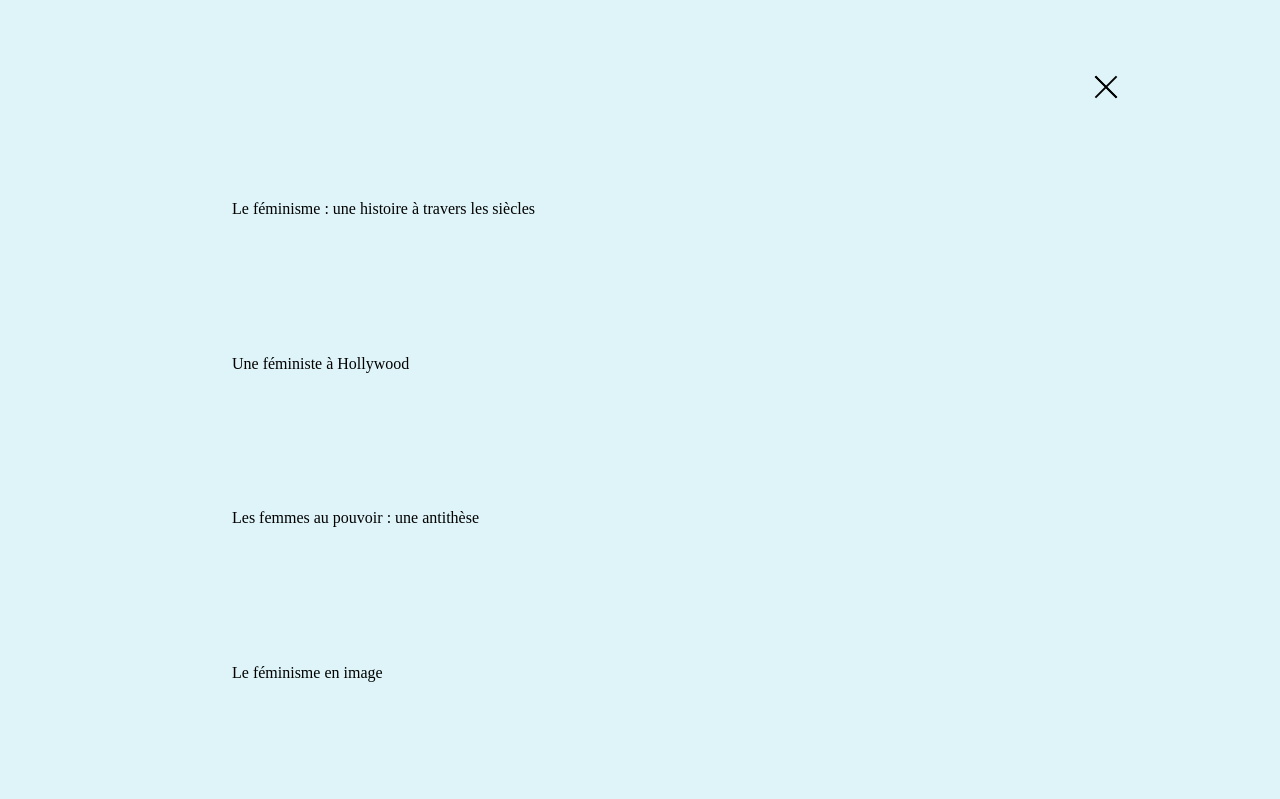
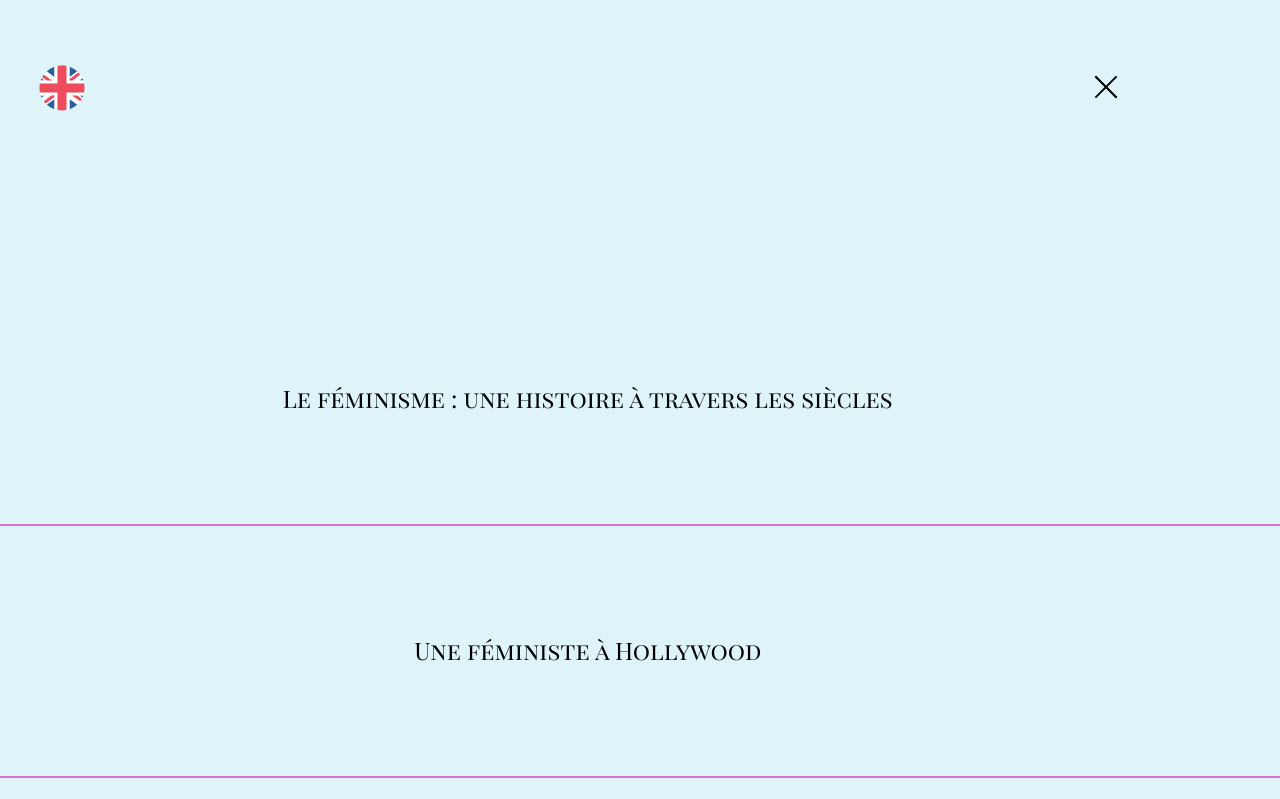
Before and after one commit to Beaurain-Hugo/ProjetS1, a plain HTML site: page index.html in a window 1280 px wide. Both pictures are taken after a click on the button 1105 px from the left and 85 px from the top of the page. Shown: the top 799 px of the page. Drawn offline with nearby package versions, Linux system fonts and the light colour scheme; a web font is replaced by a local one.

Commit message:
Finalisation du menu

```diff
--- a/index.html
+++ b/index.html
@@ -27,6 +27,8 @@
             </div>
 
             <nav class="header__menu menu" :class="menuIsOpen && 'menu--open'">
+                <img class="menu__langue" src="visuels/icones/drapeau_royaume_uni.svg" alt="Drapeau du Royaume Uni">
+
                 <ul class="menu__list list__unstyled">
                     <li class="menu__item"><a class="menu__link" href="article_histoire.html">Le féminisme : une histoire à travers les siècles</a></li>
                     <li class="menu__item"><a class="menu__link" href="article_feministe.html">Une féministe à Hollywood</a></li>
--- a/src/css/components/menu.css
+++ b/src/css/components/menu.css
@@ -18,15 +18,24 @@
     transform: translateX(0);
   }
 
-  .menu__list {
-   margin-top: 25vh;
-   margin-left: 15vw;
-  }
+.menu__list {
+  text-align: center;
 
-  .menu__item {
-    margin-top: 13%;
-  }
+  margin: 21% 5% 0%;
+
+}
+
+.menu__item {
+  margin-left:-20%;
+  margin-right:-7%;
+  padding-bottom: 10%;
+  margin-bottom:10%;
+  border-bottom: 2px solid;
+  border-color: var(--magenta);
+}
   .menu__link {
+    font-family: var(--font-serif);
+    font-size: var(--heading-1);
     color: var(--noir);
     text-decoration: none;
   }
@@ -79,3 +88,8 @@
   .header--atTop .menu-btn .menu-btn__bar::after {
     background-color: var(--noir);
   }
+
+.menu__langue{
+  margin-top:5%;
+  margin-left:3%;
+}
```
